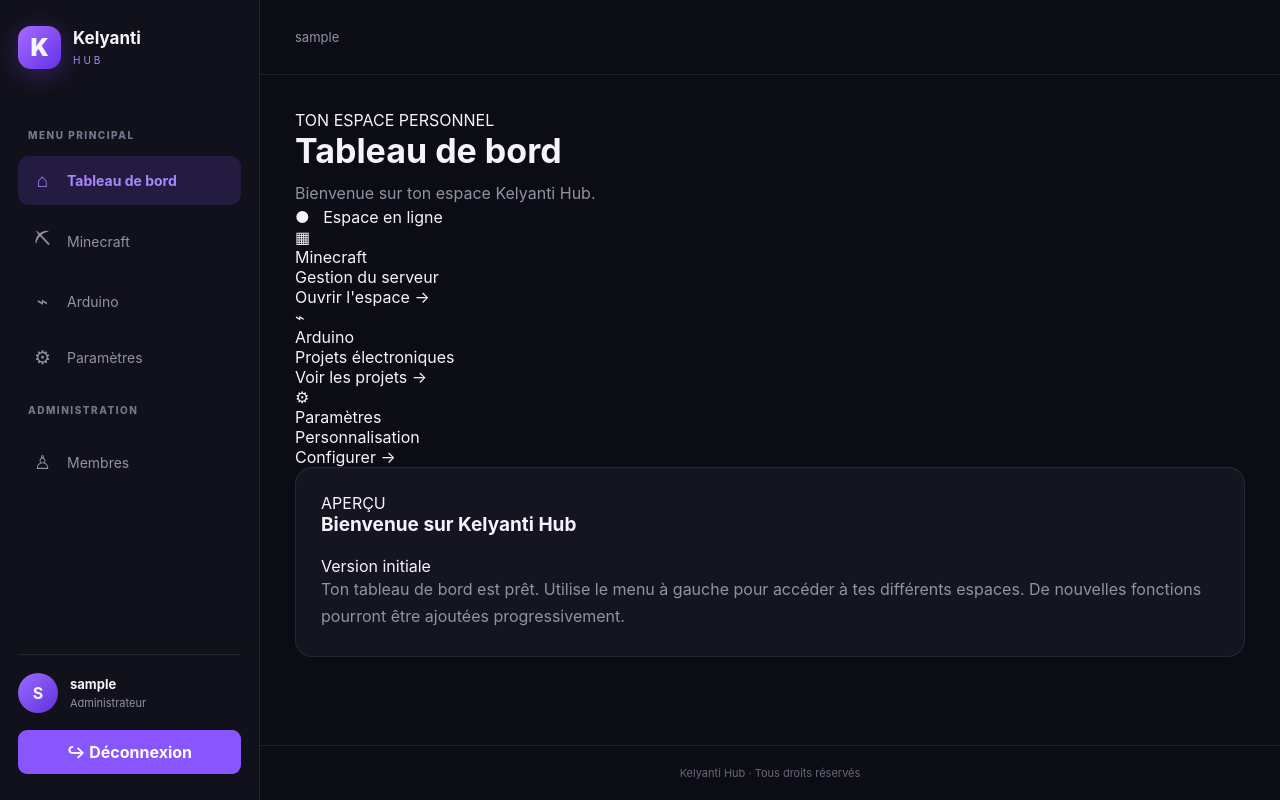
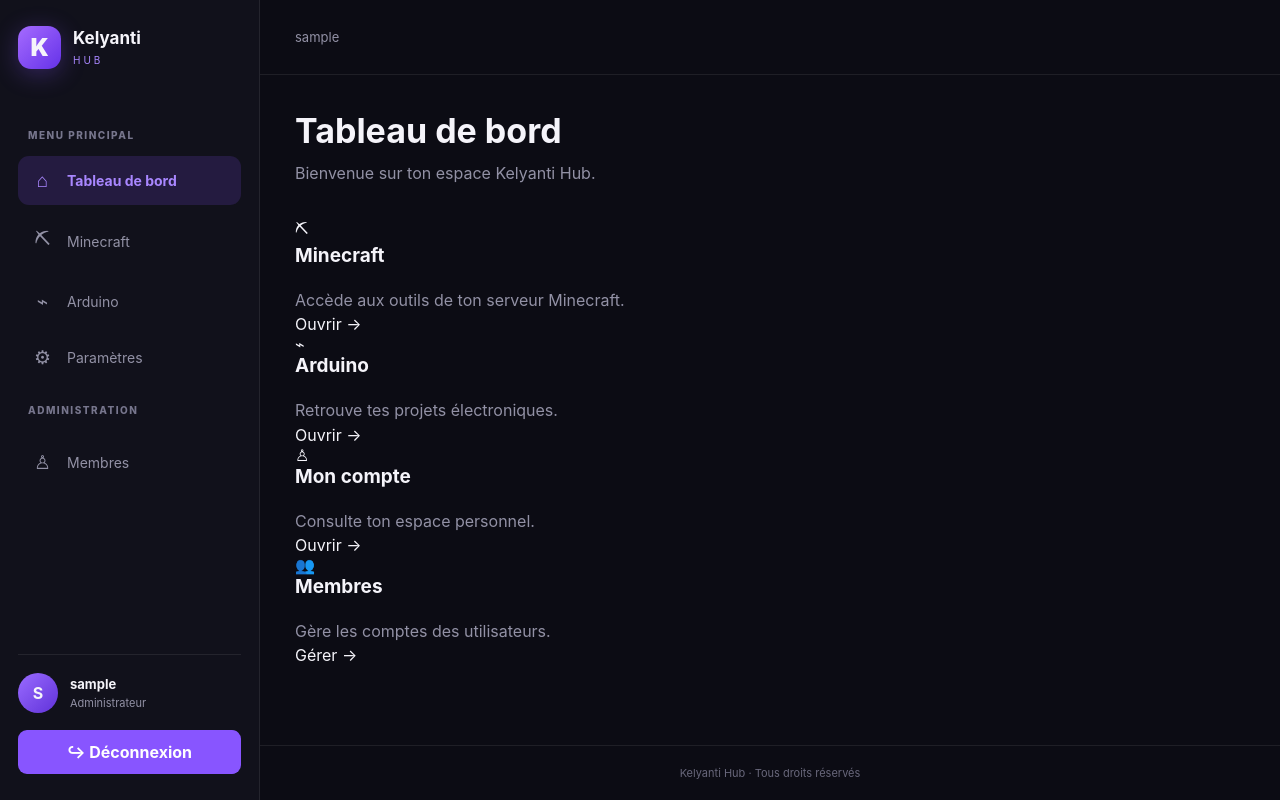
Before and after one commit to kelyanti81/Kelyanti_hub, a Flask app: page /dashboard in a window 1280 px wide. Run offline with Flask 3, Linux system fonts and the light colour scheme; the visitor is signed in with stand-in values (Sample User, id 1).

Commit message:
Update section.html

```diff
--- a/templates/section.html
+++ b/templates/section.html
@@ -1,21 +1,82 @@
+
 {% extends "base.html" %}
-{% block title %}{{ title }} • Kelyanti Hub{% endblock %}
+
+{% block title %}{{ title }} · Kelyanti Hub{% endblock %}
+
 {% block content %}
-  <div class="welcome-row"><div><div class="eyebrow">TON ESPACE PERSONNEL</div><h1>{{ title }}</h1><p class="muted">{{ description }}</p></div><div class="date-pill">● &nbsp; Espace en ligne</div></div>
-  {% if page == 'dashboard' %}
-    <div class="stats-grid">
-      <article class="stat-card"><div class="stat-icon purple">▦</div><div class="stat-name">Minecraft</div><div class="stat-note">Gestion du serveur</div><a href="{{ url_for('section', page='minecraft') }}">Ouvrir l'espace <span>→</span></a></article>
-      <article class="stat-card"><div class="stat-icon blue">⌁</div><div class="stat-name">Arduino</div><div class="stat-note">Projets électroniques</div><a href="{{ url_for('section', page='arduino') }}">Voir les projets <span>→</span></a></article>
-      <article class="stat-card"><div class="stat-icon green">⚙</div><div class="stat-name">Paramètres</div><div class="stat-note">Personnalisation</div><a href="{{ url_for('section', page='settings') }}">Configurer <span>→</span></a></article>
-    </div>
-    <article class="panel"><div class="panel-heading"><div><div class="eyebrow">APERÇU</div><h2>Bienvenue sur Kelyanti Hub</h2></div><span class="tag">Version initiale</span></div><p class="muted">Ton tableau de bord est prêt. Utilise le menu à gauche pour accéder à tes différents espaces. De nouvelles fonctions pourront être ajoutées progressivement.</p></article>
-  {% elif page == 'minecraft' %}
-    <article class="panel feature-panel"><div class="feature-icon">▦</div><div><div class="eyebrow">ESPACE MINECRAFT</div><h2>Ton serveur Minecraft</h2><p class="muted">Le panneau de contrôle du serveur sera relié ici dans une prochaine étape. L'hébergement du site et celui du serveur Minecraft restent séparés.</p><span class="tag">En préparation</span></div></article>
-  {% elif page == 'arduino' %}
-    <article class="panel feature-panel"><div class="feature-icon">⌁</div><div><div class="eyebrow">ESPACE ARDUINO</div><h2>Tes projets électroniques</h2><p class="muted">Tu pourras retrouver ici tes projets, tes notes et les informations utiles à tes montages Arduino.</p><span class="tag">En préparation</span></div></article>
-  {% elif page == 'settings' %}
-    <article class="panel"><h2>Paramètres généraux</h2><p class="muted">Les options de personnalisation seront ajoutées ici.</p></article>
-  {% elif page == 'account' %}
-    <article class="panel"><h2>Mon compte</h2><p class="muted">Connecté avec le compte <strong>{{ session.get('username') }}</strong>.</p><form method="post" action="{{ url_for('logout') }}"><input type="hidden" name="_csrf" value="{{ csrf_token() }}"><button class="secondary-button" type="submit">Se déconnecter</button></form></article>
-  {% endif %}
+
+<div class="page-header">
+    <h1>{{ title }}</h1>
+    <p>{{ description }}</p>
+</div>
+
+{% if page == "dashboard" %}
+
+<div class="dashboard-grid">
+
+    <a href="{{ url_for('section', page='minecraft') }}" class="dashboard-card">
+        <div class="dashboard-icon">⛏</div>
+        <h2>Minecraft</h2>
+        <p>Accède aux outils de ton serveur Minecraft.</p>
+        <span>Ouvrir →</span>
+    </a>
+
+    <a href="{{ url_for('section', page='arduino') }}" class="dashboard-card">
+        <div class="dashboard-icon">⌁</div>
+        <h2>Arduino</h2>
+        <p>Retrouve tes projets électroniques.</p>
+        <span>Ouvrir →</span>
+    </a>
+
+    <a href="{{ url_for('section', page='account') }}" class="dashboard-card">
+        <div class="dashboard-icon">♙</div>
+        <h2>Mon compte</h2>
+        <p>Consulte ton espace personnel.</p>
+        <span>Ouvrir →</span>
+    </a>
+
+    {% if session.get('role') == 'admin' %}
+    <a href="{{ url_for('members') }}" class="dashboard-card">
+        <div class="dashboard-icon">👥</div>
+        <h2>Membres</h2>
+        <p>Gère les comptes des utilisateurs.</p>
+        <span>Gérer →</span>
+    </a>
+    {% endif %}
+
+</div>
+
+{% elif page == "minecraft" %}
+
+<div class="panel">
+    <h2>Serveur Minecraft</h2>
+    <p>
+        Cet espace accueillera les outils de gestion du serveur Minecraft.
+    </p>
+    <p>
+        La connexion au serveur Dell sera ajoutée dans une prochaine étape.
+    </p>
+</div>
+
+{% elif page == "arduino" %}
+
+<div class="panel">
+    <h2>Mes projets Arduino</h2>
+    <p>
+        Cet espace permettra de retrouver tes projets Arduino,
+        tes programmes et tes notes.
+    </p>
+</div>
+
+{% elif page == "settings" %}
+
+<div class="panel">
+    <h2>Paramètres</h2>
+    <p>
+        Les paramètres généraux de Kelyanti Hub seront disponibles ici.
+    </p>
+</div>
+
+{% endif %}
+
 {% endblock %}
```
